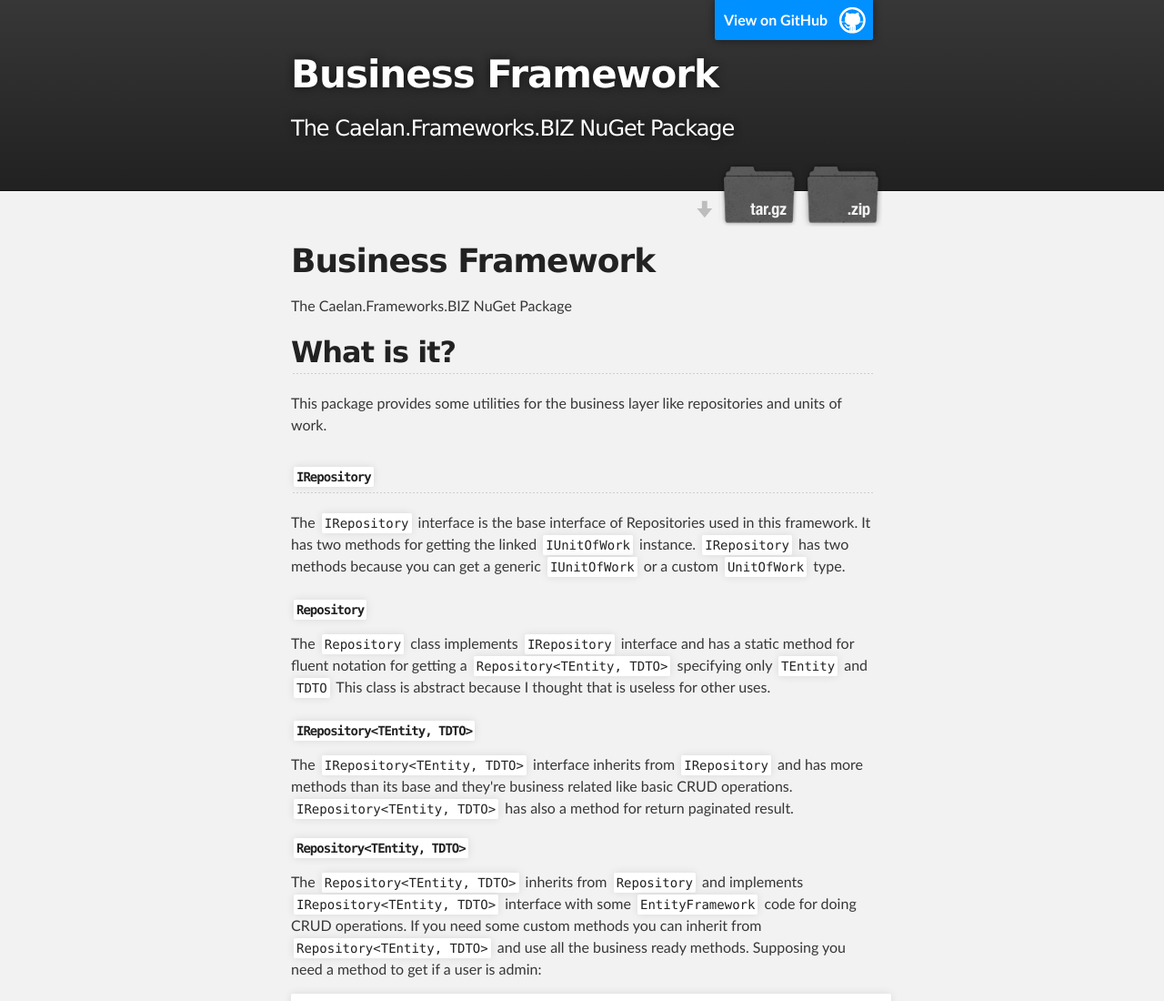
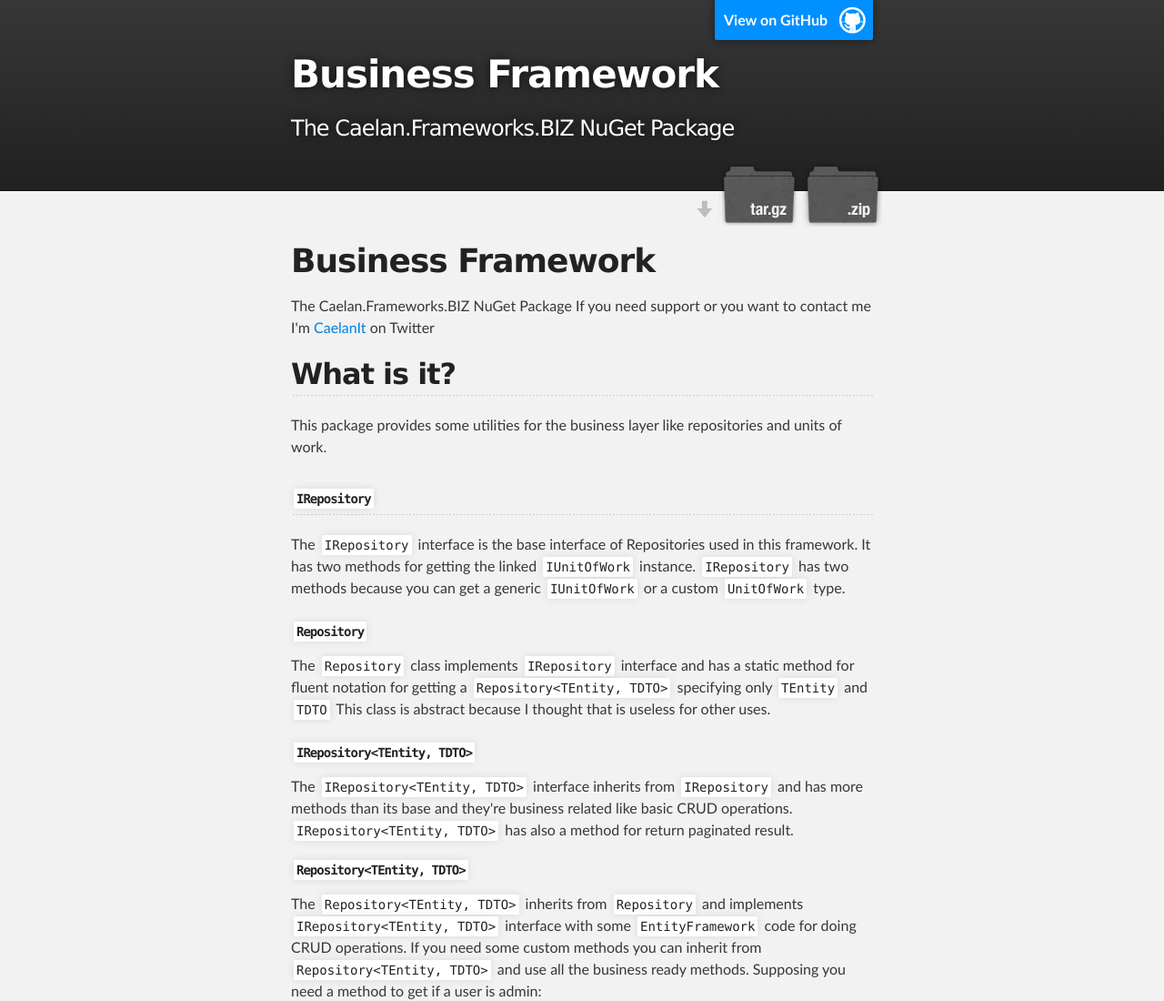
Before and after one commit to Ar3sDevelopment/UnitOfWork.NET, a plain HTML site: page index.html in a window 1280 px wide. Shown: the top 1100 px of the page at 91% size. Drawn offline with Linux system fonts and the light colour scheme.

```diff
--- a/index.html
+++ b/index.html
@@ -34,7 +34,8 @@
         <h1>
 <a id="business-framework" class="anchor" href="#business-framework" aria-hidden="true"><span class="octicon octicon-link"></span></a>Business Framework</h1>
 
-<p>The Caelan.Frameworks.BIZ NuGet Package</p>
+<p>The Caelan.Frameworks.BIZ NuGet Package
+If you need support or you want to contact me I'm <a href="https://twitter.com/CaelanIt">CaelanIt</a> on Twitter</p>
 
 <h2>
 <a id="what-is-it" class="anchor" href="#what-is-it" aria-hidden="true"><span class="octicon octicon-link"></span></a>What is it?</h2>
```
Also changed, not shown: params.json (+1 -1 lines).
